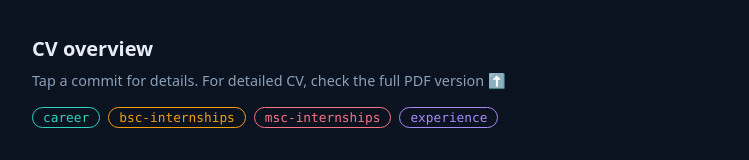
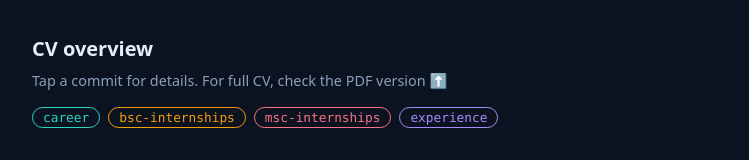
Before and after one commit to mohanadhussein/mohanadhussein.github.io, a plain HTML site: page index.html in a window 1280 px wide. Shown: the part 423-583 px from the top of the page, without its empty margins (264-1013 px from the left). Drawn offline with Linux system fonts and the light colour scheme.

Commit message:
Update index.html

```diff
--- a/index.html
+++ b/index.html
@@ -24,7 +24,7 @@
 <main>
   <section id="cv">
     <h2> CV overview</h2>
-    <p class="hint">Tap a commit for details. For detailed CV, check the full PDF version ⬆️</p>
+    <p class="hint">Tap a commit for details. For full CV, check the PDF version ⬆️</p>
     <div id="legend"></div>
     <div id="log"></div>
     <pre id="raw" hidden></pre>
```
